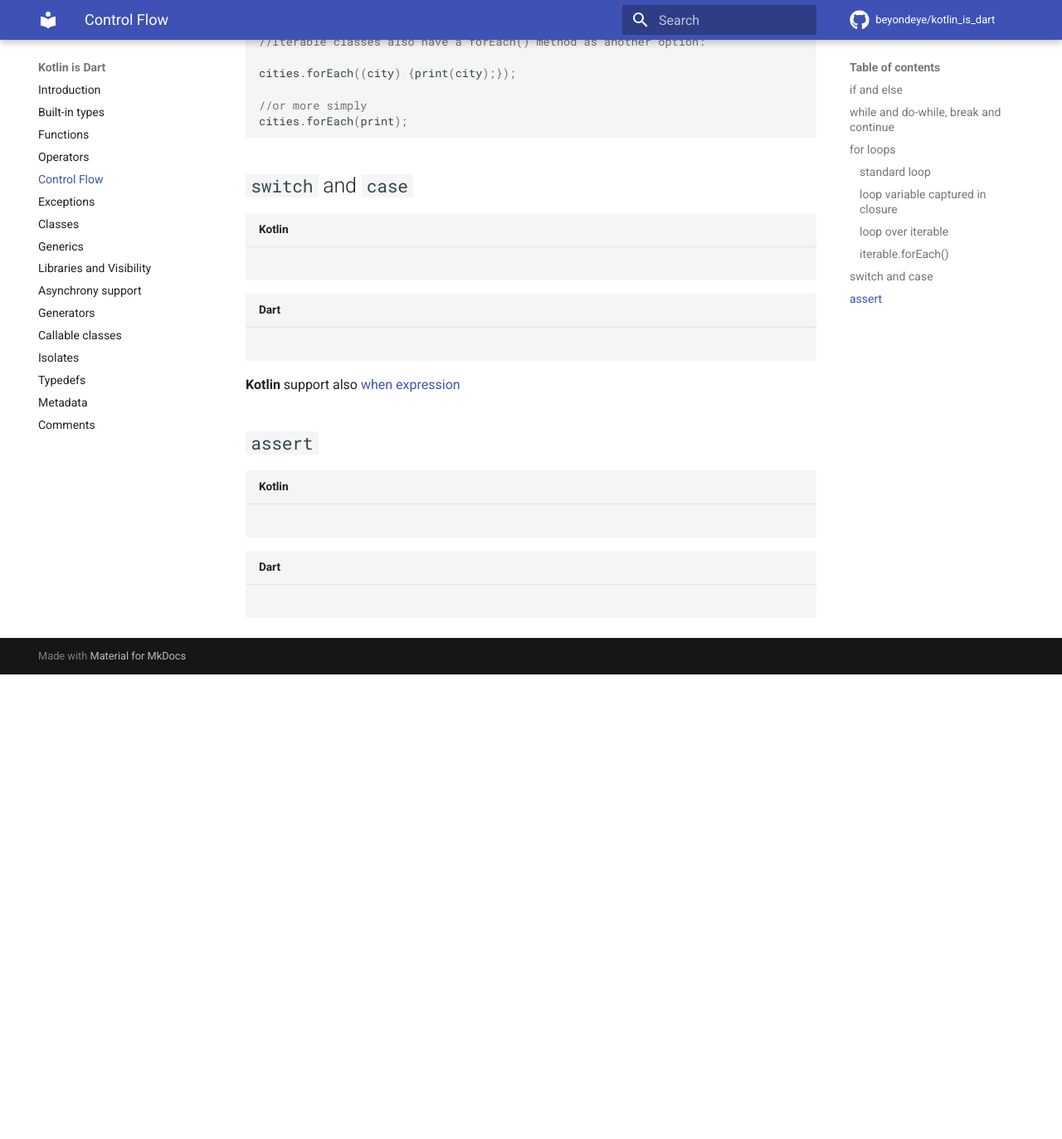
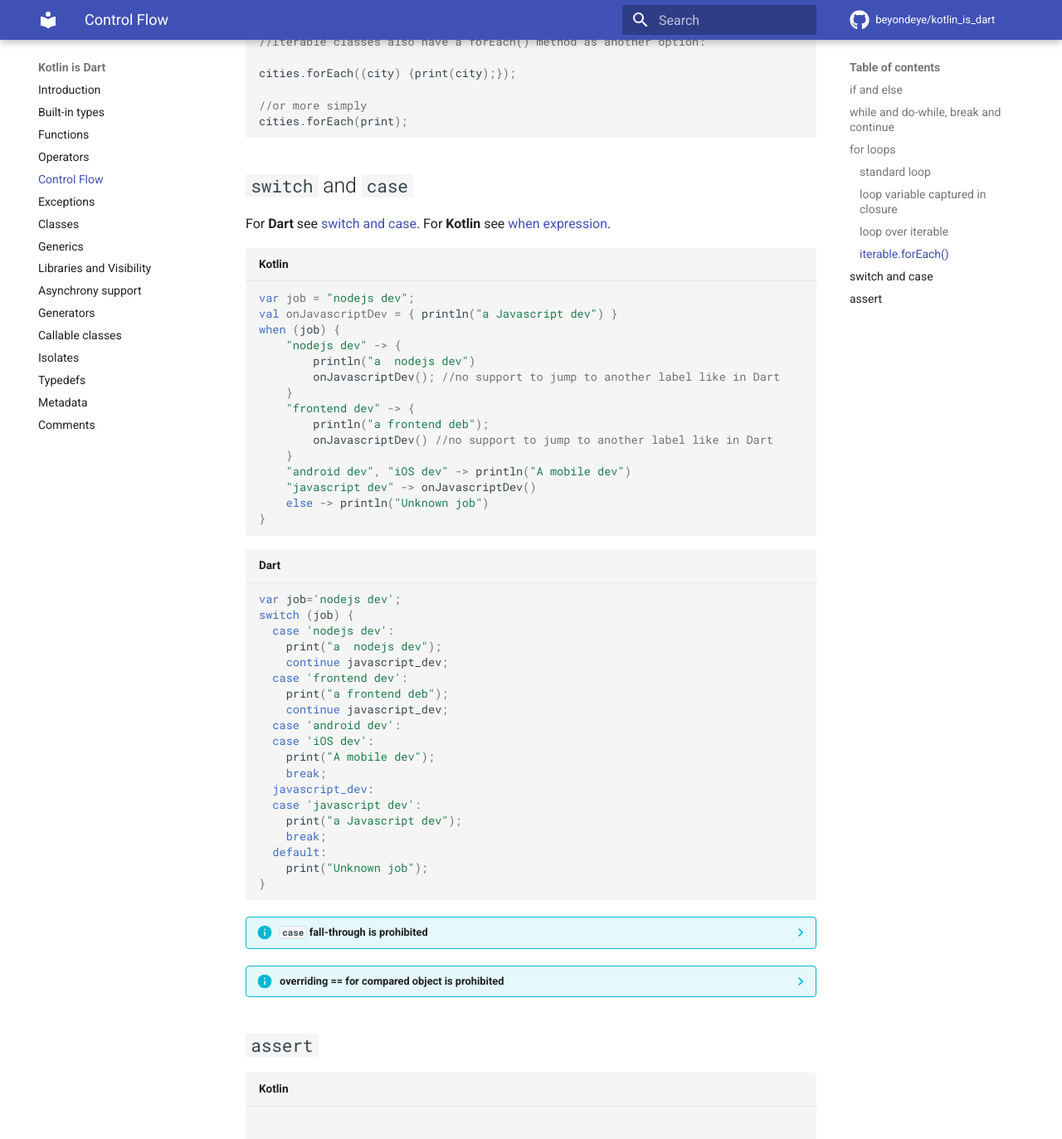
Before and after one commit to beyondeye/kotlin_is_dart, an MkDocs documentation site: the page built from docs/s05_control_flow.md, in a window 1280 px wide and 1400 px high, scrolled down 2513 px. Shown: the top 1373 px of the window at 83% size. Built offline with MkDocs 1.6.1 and Material for MkDocs 9.7.7, drawn with Linux system fonts in a browser that asks for light colours; comment, search, counter and statistics services are not loaded; before the commit the page ends 3326 px from its top, so only the background shows below that.

Commit message:
switch docs

````diff
--- a/docs/s05_control_flow.md
+++ b/docs/s05_control_flow.md
@@ -105,11 +105,52 @@
 ```
 
 ## ``switch`` and ``case``
+For **Dart** see [switch and case](https://dart.dev/guides/language/language-tour#switch-and-case). For **Kotlin** see [when expression](https://kotlinlang.org/docs/control-flow.html#when-expression).
 ```kotlin title="Kotlin"
+var job = "nodejs dev";
+val onJavascriptDev = { println("a Javascript dev") }
+when (job) {
+    "nodejs dev" -> {
+        println("a  nodejs dev")
+        onJavascriptDev(); //no support to jump to another label like in Dart
+    }
+    "frontend dev" -> {
+        println("a frontend deb");
+        onJavascriptDev() //no support to jump to another label like in Dart
+    }
+    "android dev", "iOS dev" -> println("A mobile dev")
+    "javascript dev" -> onJavascriptDev()
+    else -> println("Unknown job")
+}
+
 ```
 ```dart title="Dart"
+var job='nodejs dev';
+switch (job) {
+  case 'nodejs dev':
+    print("a  nodejs dev");
+    continue javascript_dev;
+  case 'frontend dev':
+    print("a frontend deb");
+    continue javascript_dev;
+  case 'android dev':
+  case 'iOS dev':
+    print("A mobile dev");
+    break;
+  javascript_dev:
+  case 'javascript dev':
+    print("a Javascript dev");
+    break;
+  default:
+    print("Unknown job");
+}
 ```
-**Kotlin** support also [when expression](https://kotlinlang.org/docs/control-flow.html#when-expression)
+??? info " ``case`` fall-through is prohibited"
+    Only empty  ``case`` fall-through is allowed.
+     **Dart** requires ``break`` at the end of each ``case`` . Other valid ways to end a non-empty case clause are a ``continue`` (continue execution to another clause), ``throw``, or ``return`` statement.
+??? info "overriding == for compared object is prohibited"
+    **Dart** does not allow classes for objects that are compared in a ``switch`` statement [to override ``operator==``]()
+
 ## ``assert``
 ```kotlin title="Kotlin"
 ```
````
